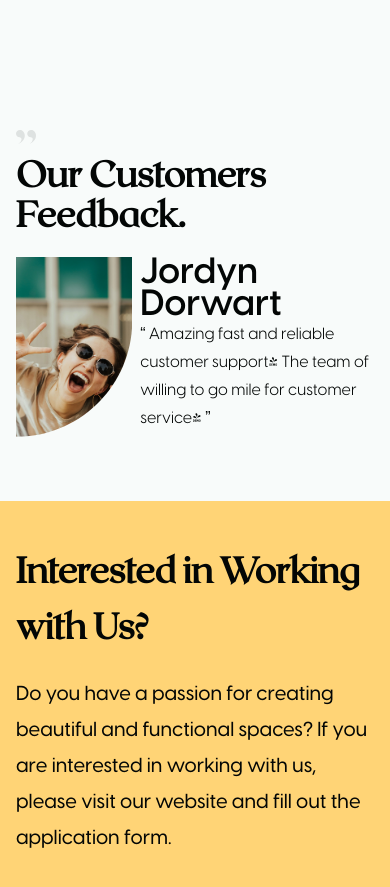
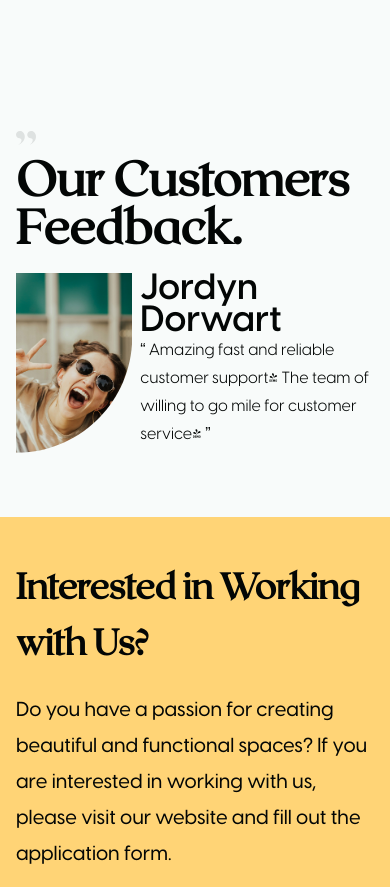
Before and after one commit to jane-ahone/interiorfirm-copy, a Next.js app: page / in a window 390 px wide. Shown: the part 3080-3967 px from the top of the page. Built offline with nearby package versions, Linux system fonts and the light colour scheme.

Commit message:
text size

```diff
--- a/src/components/organisms/Feedback/page.tsx
+++ b/src/components/organisms/Feedback/page.tsx
@@ -3,7 +3,7 @@ import "./style.css";
 const Feedback = () => {
   return (
     <section className="grid-section-feed mt-12 " id="feedbacks">
-      <p className="title-feed font-heading text-design-black font-bold text-4xl py-6 lg:text-7xl lg:py-12">
+      <p className="title-feed font-heading text-design-black font-bold text-5xl py-6 lg:text-7xl lg:py-12">
         Our Customers Feedback.
       </p>
 
```
